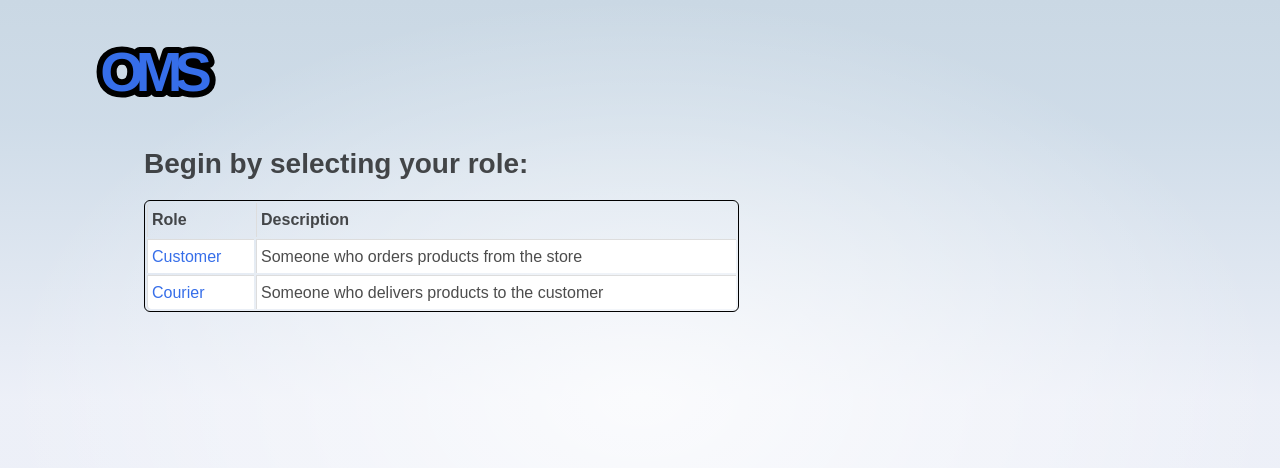
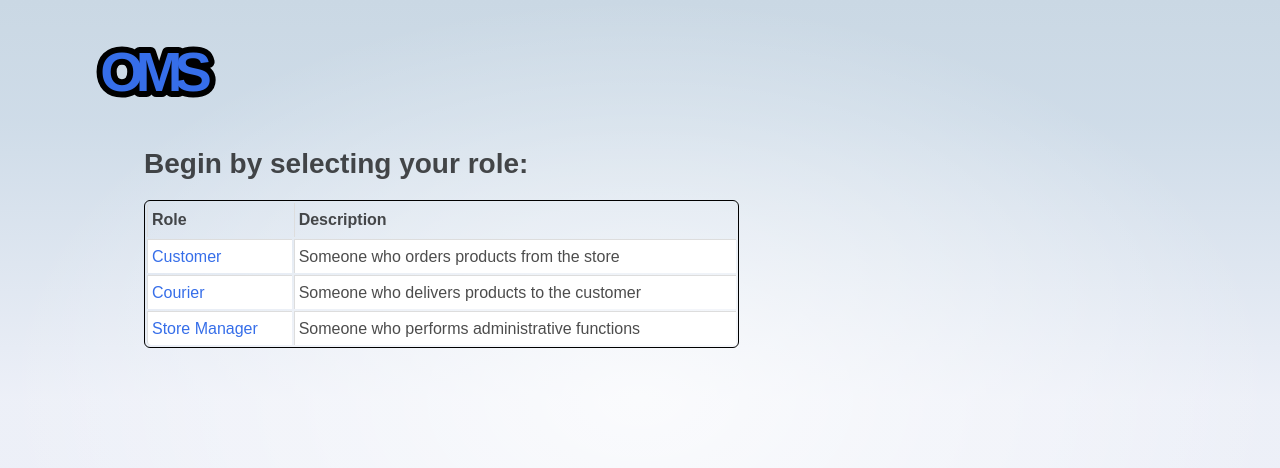
Before and after one commit to temporalio/reference-app-orders-web, a SvelteKit app: page /usertype in a window 1280 px wide. Shown: the top 468 px of the page. Built offline with nearby package versions, Linux system fonts and the light colour scheme.

Commit message:
added row for "Store Manager" (person who can set the fraud check limit)

```diff
--- a/src/routes/usertype/+page.svelte
+++ b/src/routes/usertype/+page.svelte
@@ -24,6 +24,10 @@
 				<td><a href="/shipments">Courier</a></td>
 				<td>Someone who delivers products to the customer</td>
 			</tr>
+			<tr>
+				<td><a href="/admin">Store Manager</a></td>
+				<td>Someone who performs administrative functions</td>
+			</tr>
 		</tbody>
 	</table>
 
```
